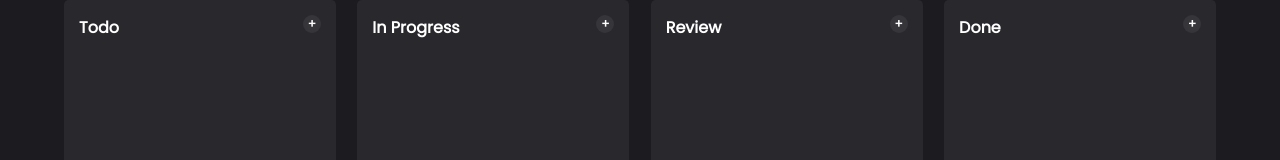
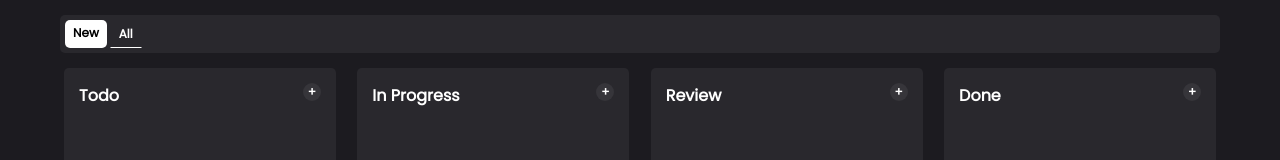
Before and after one commit to achalurankar/kanban-tasks, a React (Create React App) app: page / in a window 1280 px wide. Shown: the top 160 px of the page. Built offline with nearby package versions, Linux system fonts and the light colour scheme.

Commit message:
Boards functionality added

```diff
--- a/src/App.js
+++ b/src/App.js
@@ -2,10 +2,12 @@ import { useState } from 'react';
 import './App.css';
 import Util from './util/Util';
 import Data from './data/Data';
-import TaskForm from './components/TaskForm';
+import TaskForm from './components/TaskForm/TaskForm';
+import Boards from './components/Boards/Boards';
 
 function App() {
     const[data, setData] = useState(Data.loadData())
+    const[boardId, setBoardId] = useState(0)
     let kanbanSections = createSections()
 
     function createSections() {
@@ -30,7 +32,7 @@ function App() {
                 <div id={section} key={section} className='kanban-block'>
                     <div className='block-header'>
                         <span id="heading">{label}</span>
-                        <button id='task-button' onClick={() => openModal()}>+</button>
+                        <button id='task-button' onClick={() => openTaskForm()}>+</button>
                     </div>
                     <div className='tasks' id={section} onDrop={(event) => drop(event)} onDragOver={(event) => allowDrop(event)}>
                         {taskBlocks}
@@ -42,9 +44,9 @@ function App() {
         return sections
     }
 
-    function openModal() {
+    function openTaskForm() {
         let input = { name : document.querySelector('#task-name'), description : document.querySelector('#task-description'), status : document.querySelector('#task-status'), createAnother : document.querySelector('#create-another')}
-        var modal = document.querySelector(".modal");
+        var modal = document.querySelector("#task-form");
         input.createAnother.checked = false
         modal.style.display = "block";
     }
@@ -80,6 +82,7 @@ function App() {
 
     return (
         <>
+            <Boards selectedBoardId={boardId} onBoardClick={setBoardId}/>
             <div className='main-container'>
                 <div className='kanban-board'>
                     {kanbanSections}
--- /dev/null
+++ b/src/components/BoardForm/BoardForm.js
@@ -0,0 +1,41 @@
+export default function BoardForm(props) {
+
+    function closeModal() {
+        var modal = document.querySelector("#board-form");
+        modal.style.display = "none";
+    }
+
+    function handleSaveClick() {
+        let board = {}
+        let boardName = document.querySelector('#board-name')
+        board.name = boardName.value
+        props.onSave(board)
+        closeModal()
+        boardName.value = '' // reset
+    }
+
+    return (
+        <div id="board-form" className="modal">
+            <div className="modal-content">
+                <div className="create-new-task-block" id="create-new-task-block">
+                    <strong id="modal-heading">Create board</strong>
+                    <span className="form-row">
+                        <label className="form-row-label" htmlFor="board-name">Board</label>
+                        <input className="form-row-input" type="text" name="board-name" id="board-name"></input>
+                    </span>
+                    <div className="form-btn-container">
+                        <div style={{display:"none"}} className="create-another-container">
+                            <input type="checkbox" id="create-another-board"></input>
+                            <span>Create Another</span>
+                        </div>
+                        <div className="buttons">
+                            <button id="cancel-button" onClick={() => closeModal()}>Cancel</button>
+                            <button id="save-button" onClick={() => handleSaveClick()}>Save</button>
+                        </div>
+                    </div>
+                </div>
+            </div>
+        </div>
+    )
+
+}
--- /dev/null
+++ b/src/components/Boards/Boards.css
@@ -0,0 +1,33 @@
+.boards{
+    display: flex;
+    flex-direction: row;
+    column-gap: 3px;
+    background-color: #29282D;
+    border-radius: 5px;
+    padding: 5px;
+    font-size: 12px;
+    font-weight:600;
+    margin: 15px 60px;
+}
+.board {
+    display: flex;
+    padding: 4px 8px;
+    color: white;
+    cursor: pointer;
+    border: 1px solid;
+    border-color: #29282D;
+}
+.board.selected {
+    color: white;
+    cursor: default;
+    border: 1px solid;
+    border-color: #29282D;
+    border-bottom-color: white;
+}
+.new-board-btn {
+    display: flex;
+    padding: 4px 8px;
+    background-color:white;
+    border-radius: 5px;
+    cursor: pointer;
+}
--- /dev/null
+++ b/src/components/Boards/Boards.js
@@ -0,0 +1,46 @@
+import './Boards.css';
+import Data from '../../data/Data';
+import BoardForm from '../BoardForm/BoardForm';
+import { useState } from 'react';
+
+export default function Boards(props) {
+
+    const[boards, setBoards] = useState(Data.loadBoards())
+
+    function getBoards() {
+        let boardsMarkup = []
+        let selectedBoardId = props.selectedBoardId
+        boardsMarkup.push(<div key="0" className={`board${selectedBoardId.toString() === '0' ? ' selected' : ''}`} id="0" onClick={(event) => handleBoardClick(event)}>All</div>)
+        for(let board of boards) {
+            boardsMarkup.push(<div className={`board${selectedBoardId.toString() === board.id.toString() ? ' selected' : ''}`} key={board.id} id={board.id} onClick={(event) => handleBoardClick(event)}>{board.name}</div>)
+        }
+        return boardsMarkup
+    }
+
+    function handleBoardClick(event) {
+        let boardId = event.currentTarget.id
+        props.onBoardClick(boardId)
+    }
+
+    function openBoardForm() {
+        var modal = document.querySelector("#board-form");
+        modal.style.display = "block";
+    }
+
+    function handleSave(board) {
+        board.id = Data.getUniqueId()
+        Data.insertBoard(board)
+        setBoards(Data.loadBoards())
+    }
+
+    return (
+        <>
+            <div className="boards">
+                <div title="New Board" className="new-board-btn" onClick={() => openBoardForm()}>New</div>
+                {getBoards()}
+            </div>
+            <BoardForm onSave={(board) => handleSave(board)}/>
+        </>
+
+    )
+}
--- a/src/data/Data.js
+++ b/src/data/Data.js
@@ -2,8 +2,22 @@
     Data class containing utilty methods for handling data
 */
 export default class Data {
+
+    static TASKS = 'tasks'
+    static BOARDS = 'boards'
+
+    static loadBoards() {
+        let boards = window.localStorage.getItem(Data.BOARDS)
+        //if data not present setup empty object
+        if(!boards) {
+            boards = []
+        }
+        if(typeof(boards) === 'string') boards = JSON.parse(boards)
+        return boards
+    }
+
     static loadData() {
-        let data = window.localStorage.getItem('appData')
+        let data = window.localStorage.getItem(Data.TASKS)
         //if data not present setup empty object
         if(!data)
             data = {todo: [], inprogress: [], review: [], done: []}
@@ -17,8 +31,14 @@ export default class Data {
         Data.setLocalStorage(data)
     }
 
+    static insertBoard(board) {
+        let boards = Data.loadBoards()
+        boards.push(board)
+        window.localStorage.setItem(Data.BOARDS, JSON.stringify(boards, null, 2))
+    }
+
     static setLocalStorage(data) {
-        window.localStorage.setItem('appData', JSON.stringify(data, null, 2))
+        window.localStorage.setItem(Data.TASKS, JSON.stringify(data, null, 2))
     }
 
     static replaceTask(taskIdToReplace, FromSectionId, toSectionId) {
```
